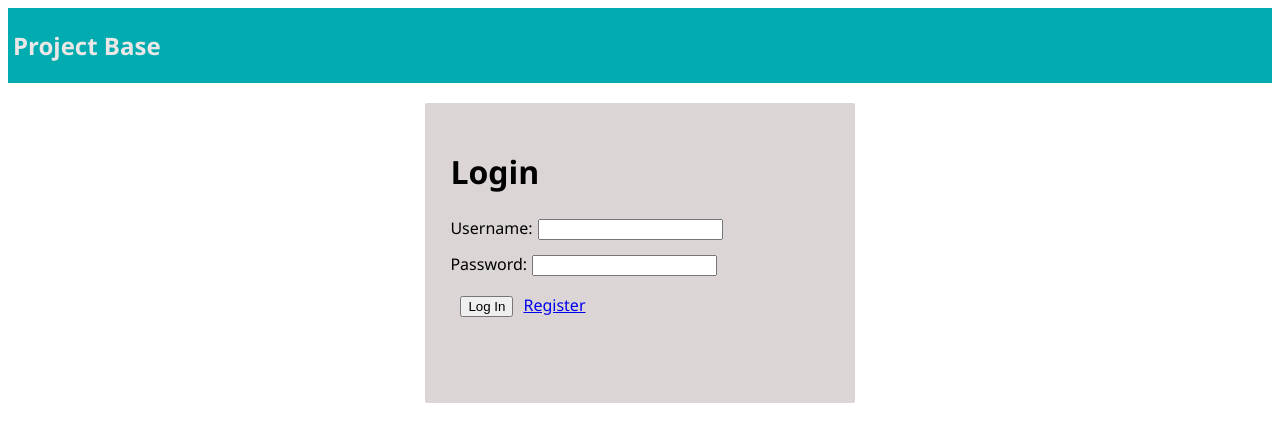
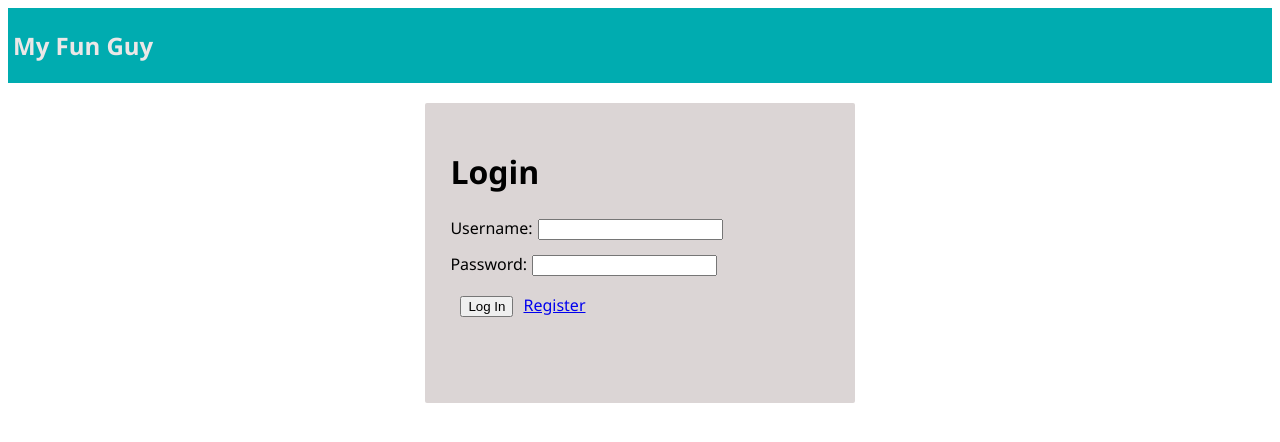
Before and after one commit to Ajames07/fungi-sensor-project, a React (Create React App) app: page /sensor#/home in a window 1280 px wide. Shown: the top 442 px of the page. Built offline with nearby package versions, Linux system fonts and the light colour scheme; no server answers.

Commit message:
changed title of project

```diff
--- a/src/App.js
+++ b/src/App.js
@@ -17,7 +17,7 @@ import './styles/main.css';
 
 const App = () => (
   <div>
-    <Header title="Project Base" />
+    <Header title="My Fun Guy" />
     <Router>
       <Switch>
         <Redirect exact from="/" to="/home" />
```
